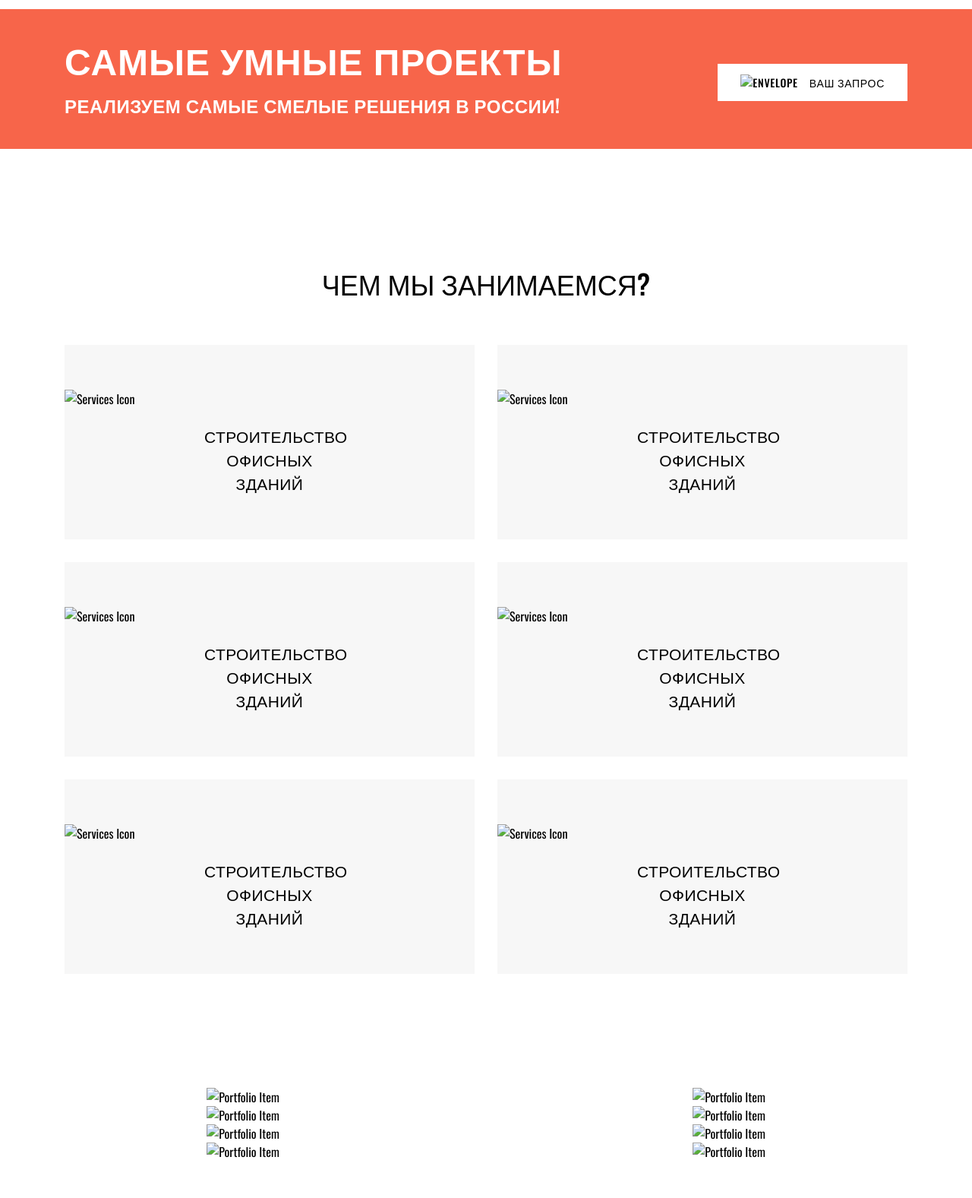
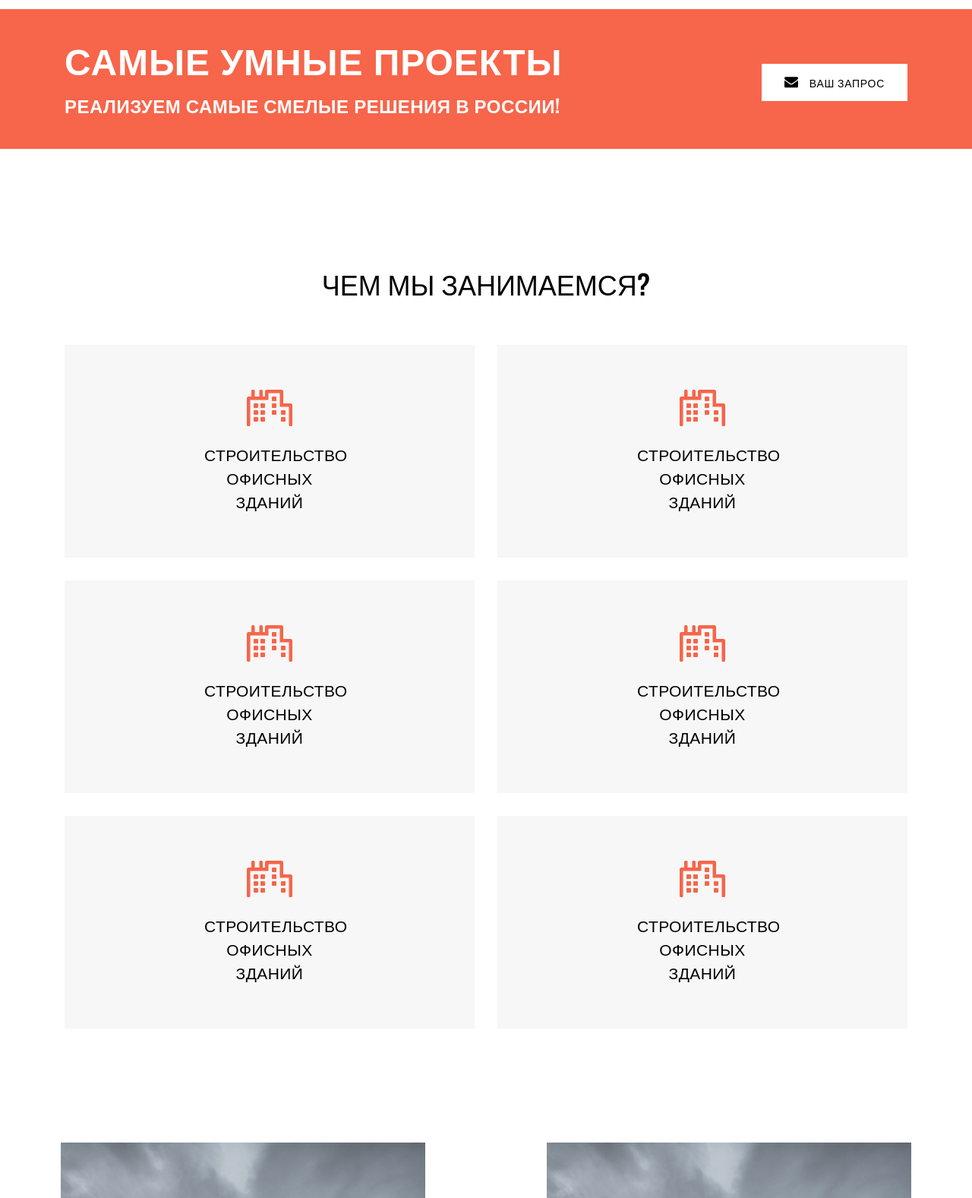
Before and after one commit to Lidiya-prog/layout-course-ex1, a plain HTML site: page index.html in a window 1280 px wide. Shown: the part 1883-3460 px from the top of the page at 76% size. Drawn offline with nearby package versions, Linux system fonts and the light colour scheme; the site is published under a folder, as on GitHub Pages, so addresses that start at the root find nothing.

Commit message:
change img paths

```diff
--- a/index.html
+++ b/index.html
@@ -92,7 +92,7 @@
         </div>
         <div class="request__flex-right">
           <button class="request__btn">
-            <img src="/images/envelope.svg" alt="Envelope" class="request__icon">
+            <img src="images/envelope.svg" alt="Envelope" class="request__icon">
             Ваш запрос
           </button>
         </div>
@@ -104,27 +104,27 @@
       <h2 class="text-h2 section__h2">Чем мы занимаемся?</h2>
       <div class="services__grid">
         <div class="services__grid-item">
-          <img src="/images/services-icon.svg" alt="Services Icon" class="services__item">
+          <img src="images/services-icon.svg" alt="Services Icon" class="services__item">
           <h4 class="text-h4 services__h4">Строительство офисных зданий</h4>
         </div>
         <div class="services__grid-item">
-          <img src="/images/services-icon.svg" alt="Services Icon" class="services__item">
+          <img src="images/services-icon.svg" alt="Services Icon" class="services__item">
           <h4 class="text-h4 services__h4">Строительство офисных зданий</h4>
         </div>
         <div class="services__grid-item">
-          <img src="/images/services-icon.svg" alt="Services Icon" class="services__item">
+          <img src="images/services-icon.svg" alt="Services Icon" class="services__item">
           <h4 class="text-h4 services__h4">Строительство офисных зданий</h4>
         </div>
         <div class="services__grid-item">
-          <img src="/images/services-icon.svg" alt="Services Icon" class="services__item">
+          <img src="images/services-icon.svg" alt="Services Icon" class="services__item">
           <h4 class="text-h4 services__h4">Строительство офисных зданий</h4>
         </div>
         <div class="services__grid-item">
-          <img src="/images/services-icon.svg" alt="Services Icon" class="services__item">
+          <img src="images/services-icon.svg" alt="Services Icon" class="services__item">
           <h4 class="text-h4 services__h4">Строительство офисных зданий</h4>
         </div>
         <div class="services__grid-item">
-          <img src="/images/services-icon.svg" alt="Services Icon" class="services__item">
+          <img src="images/services-icon.svg" alt="Services Icon" class="services__item">
           <h4 class="text-h4 services__h4">Строительство офисных зданий</h4>
         </div>
       </div>
@@ -133,28 +133,28 @@
   <section class="portfolio">
     <div class="portfolio__grid">
       <div class="portfolio__grid-item">
-        <img src="/images/portfolio-item.jpg" alt="Portfolio Item" class="portfolio__img">
+        <img src="images/portfolio-item.jpg" alt="Portfolio Item" class="portfolio__img">
       </div>
       <div class="portfolio__grid-item">
-        <img src="/images/portfolio-item.jpg" alt="Portfolio Item" class="portfolio__img">
+        <img src="images/portfolio-item.jpg" alt="Portfolio Item" class="portfolio__img">
       </div>
       <div class="portfolio__grid-item">
-        <img src="/images/portfolio-item.jpg" alt="Portfolio Item" class="portfolio__img">
+        <img src="images/portfolio-item.jpg" alt="Portfolio Item" class="portfolio__img">
       </div>
       <div class="portfolio__grid-item">
-        <img src="/images/portfolio-item.jpg" alt="Portfolio Item" class="portfolio__img">
+        <img src="images/portfolio-item.jpg" alt="Portfolio Item" class="portfolio__img">
       </div>
       <div class="portfolio__grid-item">
-        <img src="/images/portfolio-item.jpg" alt="Portfolio Item" class="portfolio__img">
+        <img src="images/portfolio-item.jpg" alt="Portfolio Item" class="portfolio__img">
       </div>
       <div class="portfolio__grid-item">
-        <img src="/images/portfolio-item.jpg" alt="Portfolio Item" class="portfolio__img">
+        <img src="images/portfolio-item.jpg" alt="Portfolio Item" class="portfolio__img">
       </div>
       <div class="portfolio__grid-item">
-        <img src="/images/portfolio-item.jpg" alt="Portfolio Item" class="portfolio__img">
+        <img src="images/portfolio-item.jpg" alt="Portfolio Item" class="portfolio__img">
       </div>
       <div class="portfolio__grid-item">
-        <img src="/images/portfolio-item.jpg" alt="Portfolio Item" class="portfolio__img">
+        <img src="images/portfolio-item.jpg" alt="Portfolio Item" class="portfolio__img">
       </div>
     </div>
   </section>
@@ -198,19 +198,19 @@
       <h2 class="text-h2 partners__h2">Наши партнеры</h2>
       <div class="partners__flex">
         <div class="partners__item">
-          <img src="/images/partner.png" alt="Partner" class="partners__img">
+          <img src="images/partner.png" alt="Partner" class="partners__img">
         </div>
         <div class="partners__item">
-          <img src="/images/partner.png" alt="Partner" class="partners__img">
+          <img src="images/partner.png" alt="Partner" class="partners__img">
         </div>
         <div class="partners__item">
-          <img src="/images/partner.png" alt="Partner" class="partners__img">
+          <img src="images/partner.png" alt="Partner" class="partners__img">
         </div>
         <div class="partners__item">
-          <img src="/images/partner.png" alt="Partner" class="partners__img">
+          <img src="images/partner.png" alt="Partner" class="partners__img">
         </div>
         <div class="partners__item">
-          <img src="/images/partner.png" alt="Partner" class="partners__img">
+          <img src="images/partner.png" alt="Partner" class="partners__img">
         </div>
       </div>
     </div>
@@ -267,7 +267,7 @@
         </div>
         <div class="request__flex-right">
           <button class="request__btn">
-            <img src="/images/envelope.svg" alt="Envelope" class="request__icon">
+            <img src="images/envelope.svg" alt="Envelope" class="request__icon">
             Ваш запрос
           </button>
         </div>
@@ -279,22 +279,22 @@
       <h2 class="text-h2 contacts__h2">Контакты</h2>
       <div class="contacts__grid">
         <div class="contacts__item">
-          <img src="/images/map.svg" alt="Map" class="contacts__icon">
+          <img src="images/map.svg" alt="Map" class="contacts__icon">
           <h3 class="text-h3 contacts__h3 contacts__h3-gray">Адрес:</h3>
           <h3 class="text-h3 contacts__h3">Невский проспект 140, <br>офис 140-124</h3>
         </div>
         <div class="contacts__item">
-          <img src="/images/phone.svg" alt="Phone" class="contacts__icon">
+          <img src="images/phone.svg" alt="Phone" class="contacts__icon">
           <h3 class="text-h3 contacts__h3 contacts__h3-gray">Телефон:</h3>
           <h3 class="text-h3 contacts__h3">8 (812) 111-22-33<br>8 (812) 111-22-33</h3>
         </div>
         <div class="contacts__item">
-          <img src="/images/watch.svg" alt="Schedule" class="contacts__icon">
+          <img src="images/watch.svg" alt="Schedule" class="contacts__icon">
           <h3 class="text-h3 contacts__h3 contacts__h3-gray">Время работы:</h3>
           <h3 class="text-h3 contacts__h3">ПН-СБ<br>10:00 - 20:00</h3>
         </div>
         <div class="contacts__item">
-          <img src="/images/mail.svg" alt="Email" class="contacts__icon">
+          <img src="images/mail.svg" alt="Email" class="contacts__icon">
           <h3 class="text-h3 contacts__h3 contacts__h3-gray">E-mail:</h3>
           <h3 class="text-h3 contacts__h3 contacts__h3-accent">info@vip.ru</h3>
         </div>
```
